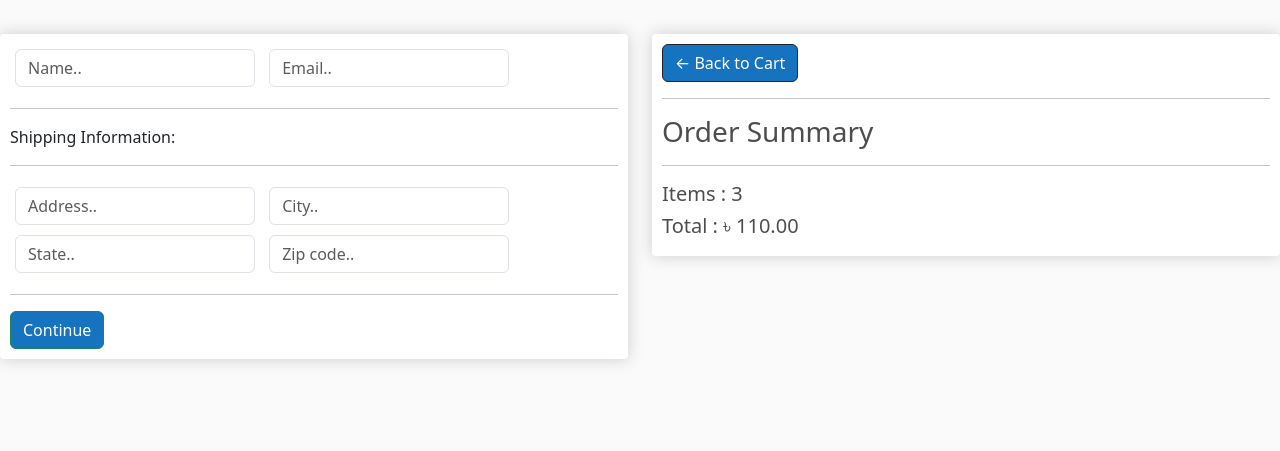
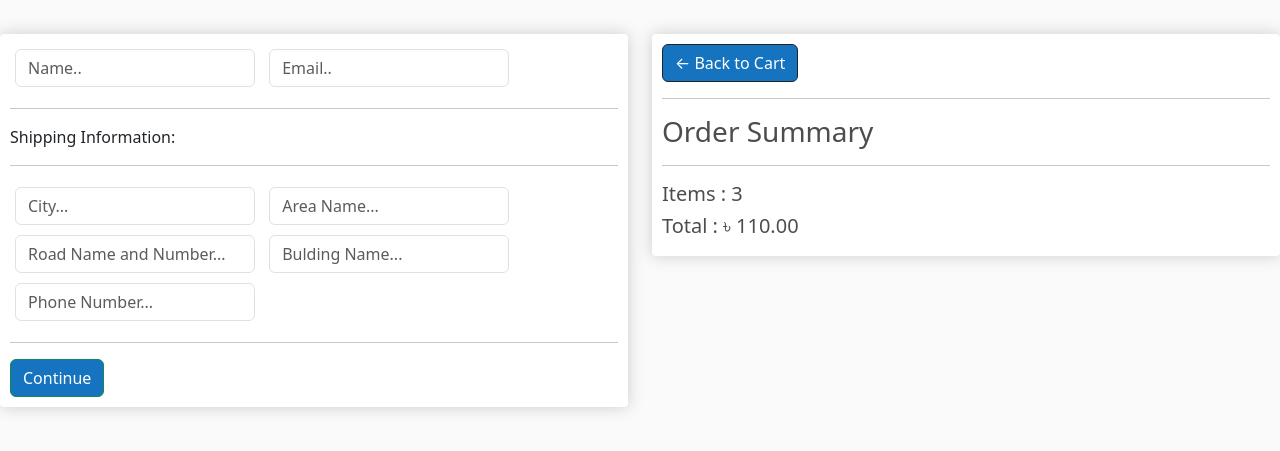
Before and after one commit to Showrav-Dhar/Online-Pharmacy, a Django app: template store/templates/store/checkout.html in a window 1280 px wide. Shown: the part 66-517 px from the top of the page. Run offline with Django 4.2, Linux system fonts and the light colour scheme; the template is opened without the code that fills it: values that come from a table or form of the project are taken from there, others are empty; data comes from the database, SQL or seed files in the repository; both versions use the stored data as it was after the commit; some libraries are stand-ins or nearby versions.

Commit message:
checkout

```diff
--- a/store/templates/store/checkout.html
+++ b/store/templates/store/checkout.html
@@ -21,20 +21,20 @@
 						<p>Shipping Information:</p>
 						<hr>
 						<div class="form-field">
-							<input class="form-control" type="text" name="address" placeholder="Address..">
+							<input class="form-control" type="text" name="address" placeholder="City...">
 						</div>
 						<div class="form-field">
-							<input class="form-control" type="text" name="city" placeholder="City..">
+							<input class="form-control" type="text" name="city" placeholder="Area Name...">
 						</div>
 						<div class="form-field">
-							<input class="form-control" type="text" name="state" placeholder="State..">
+							<input class="form-control" type="text" name="state" placeholder="Road Name and Number...">
 						</div>
 						<div class="form-field">
-							<input class="form-control" type="text" name="zipcode" placeholder="Zip code..">
+							<input class="form-control" type="text" name="zipcode" placeholder="Bulding Name...">
 						</div>
-						<!-- <div class="form-field">
-							<input class="form-control" type="text" name="country" placeholder="Zip code..">
-						</div> -->
+						<div class="form-field">
+							<input class="form-control" type="text" name="country" placeholder="Phone Number...">
+						</div>
                 </div>
 
                 <hr>
```
Also changed, not shown: db.sqlite3.
